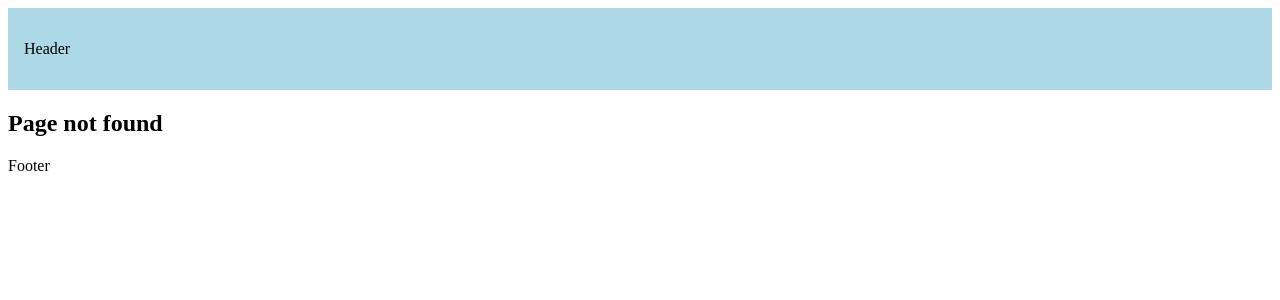
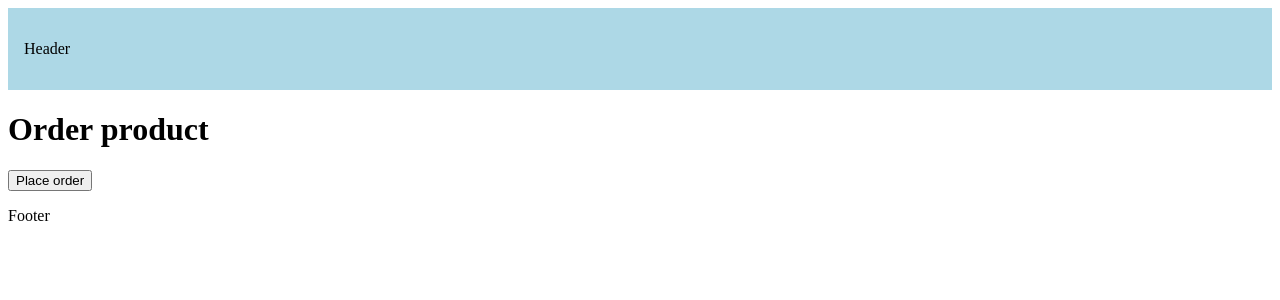
Before and after one commit to MrKuchkarov/Next.js--ourse, a Next.js app: page /order-product in a window 1280 px wide. Before the commit this address had no page. Shown: the top 300 px of the page. Built offline with nearby package versions, Linux system fonts and the light colour scheme.

Commit message:
create: useRouter navigation

```diff
--- /dev/null
+++ b/src/app/order-product/page.tsx
@@ -0,0 +1,21 @@
+'use client'
+import React from 'react';
+import { useRouter } from "next/navigation";
+
+const OrderProduct = () => {
+    const router = useRouter();
+    const handleClick = () => {
+        console.log('Placing you order')
+        router.push('/')
+    }
+    return (
+        <>
+            <h1>
+                Order product
+            </h1>
+            <button onClick={handleClick}>Place order</button>
+        </>
+    );
+};
+
+export default OrderProduct;
```
